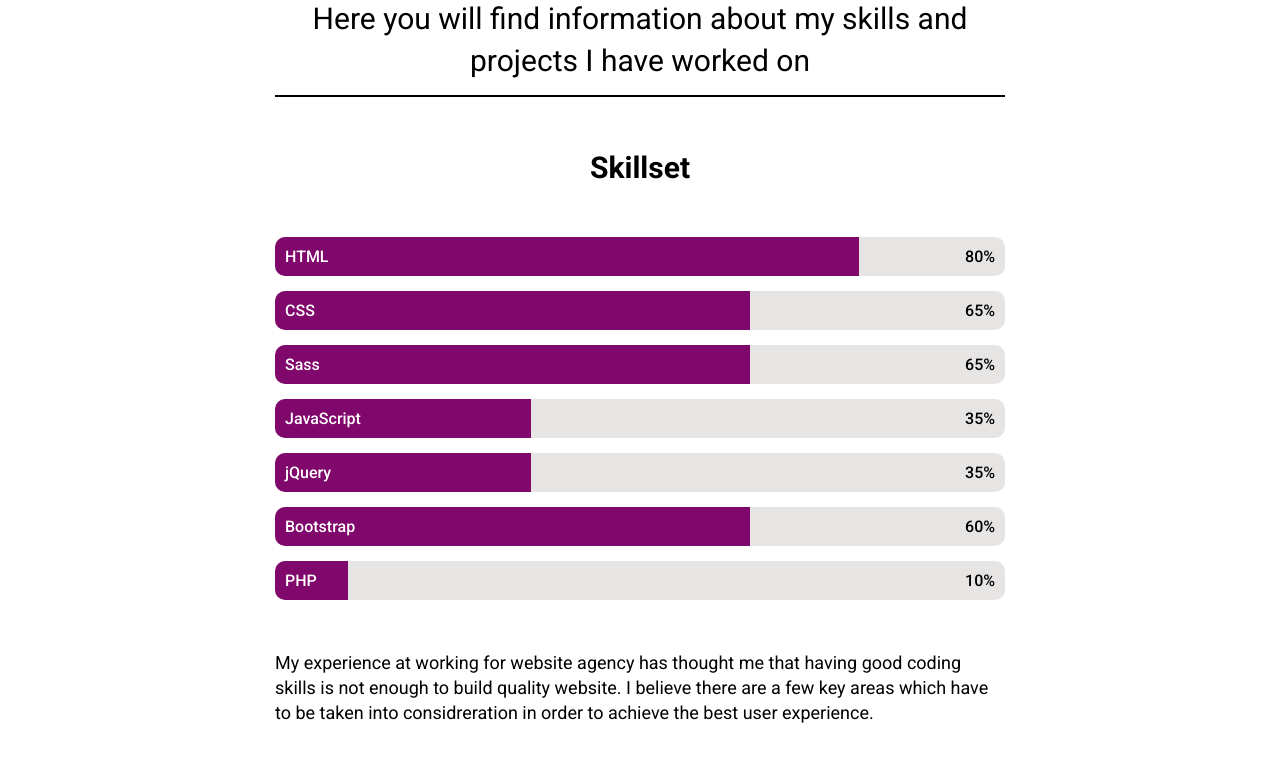
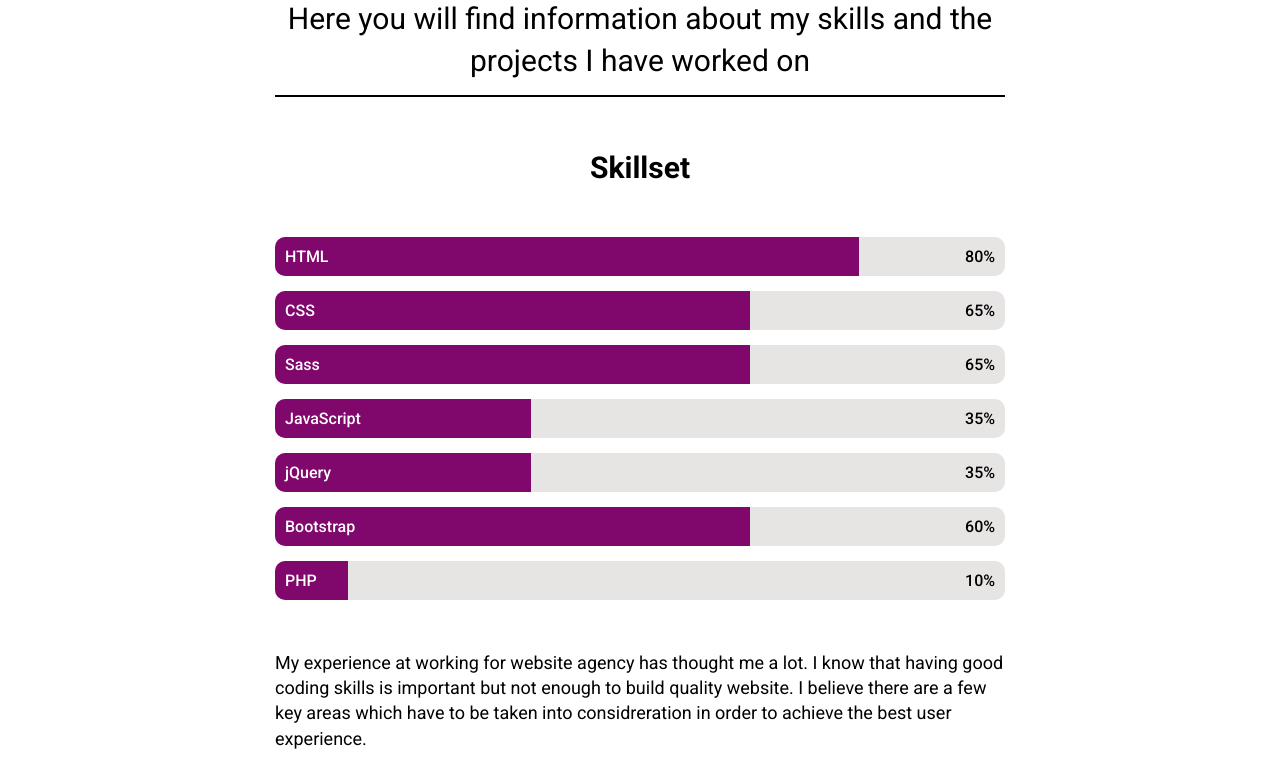
Before and after one commit to ABocheva/abocheva.github.io, a website: page docs/work.html in a window 1280 px wide. Shown: the part 722-1493 px from the top of the page. Drawn offline with nearby package versions, Linux system fonts and the light colour scheme.

Commit message:
edit text

```diff
--- a/docs/work.html
+++ b/docs/work.html
@@ -91,7 +91,7 @@
                             <div class="col-12 col-lg-8 offset-lg-2">
                                 <div class="introblock-wrap __animatefade">
                                     <h1 class="introblock-title">Welcome to my Portfolio page</h1>
-                                    <h2 class="introblock-subtitle">Here you will find information about my skills and projects I have worked on</h2>
+                                    <h2 class="introblock-subtitle">Here you will find information about my skills and the projects I have worked on</h2>
                                 </div>
                             </div>
                         </div>
@@ -139,9 +139,13 @@
                         </div>
                         <div class="row">
                             <div class="col-12 col-lg-8 offset-lg-2">
-                                <p class="skillswrap-text __animatefade">My experience at working for website agency has thought me that having good coding skills
-                                    is not enough to build quality website. I believe there are a few key areas which
-                                    have to be taken into considreration in order to achieve the best user experience.</p>
+                                <p class="skillswrap-text __animatefade">My experience at working for website agency has thought me a lot.
+                                    I know that having good coding skills is important but not enough to build quality website. I believe
+                                    there are a few key areas which have to be taken into considreration in order to achieve the best user experience.
+                                </p>
+                                <p class="skillswrap-text __animatefade">For instance, I have learned how important it is to develop for cross-browser compatibility
+                                    and for any device's size. Below are the rules I believe should be taken into account when building a website.
+                                </p>
                                 </div>
                             <div class="col-12">
                                 <div class="skillswrap-priorities __animatefade">
@@ -204,6 +208,7 @@
                                 <p class="projectswrap-text __animatefade">
                                     Below you will see examples of projects I have worked on during my employment as a Graduate Developer.
                                     I was part of the Front End Team and I was working closely with our design team and our back end developers.
+                                    The projects we have build were mostly Wordpress but I also have done small work for an existing Kentico and Umbraco projects.
                                 </p>
                                 <p class="projectswrap-text __animatefade">
                                     Our design team will design the website and give me a layout to follow.
```
Also changed, not shown: docs/index.html (+1 -1 lines).
